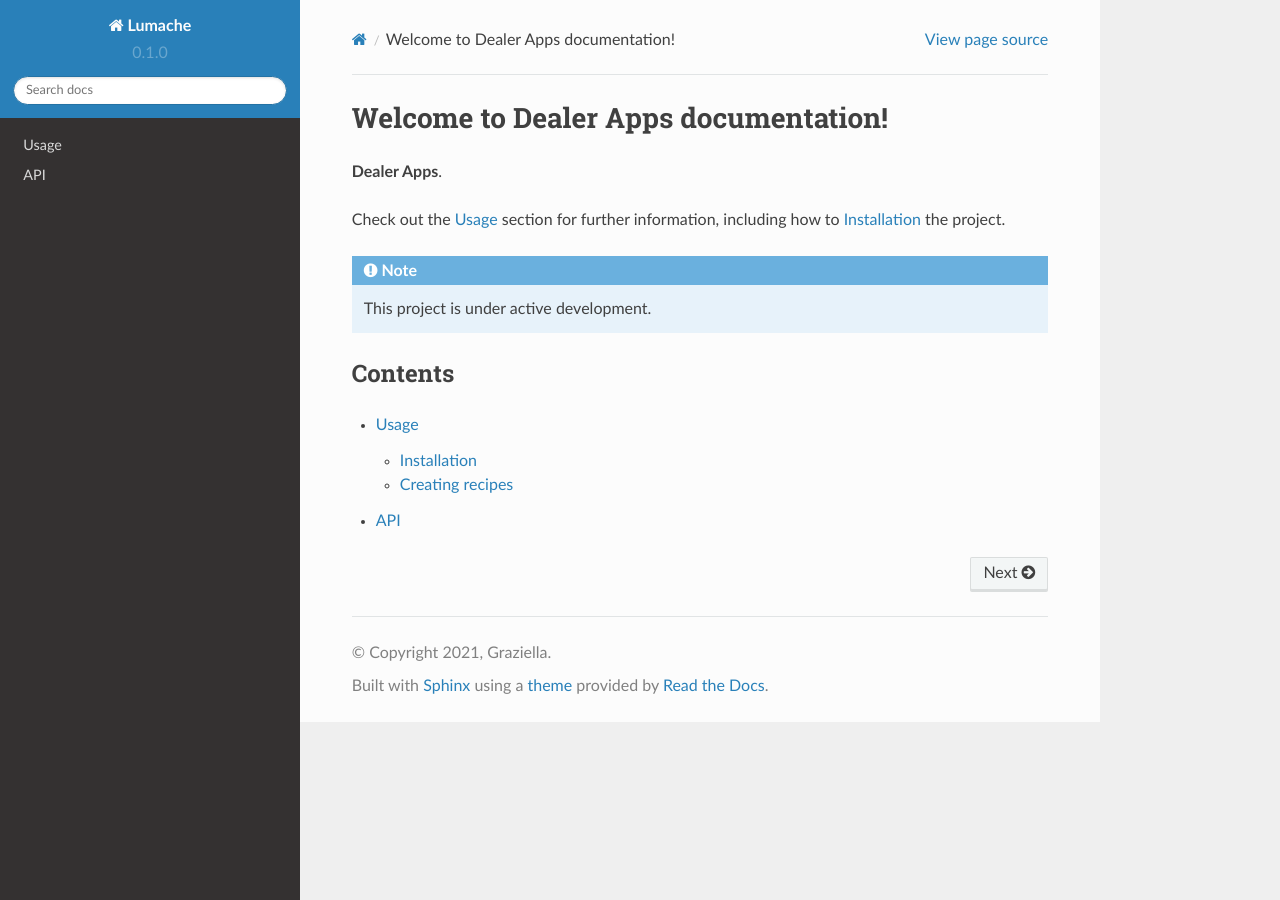
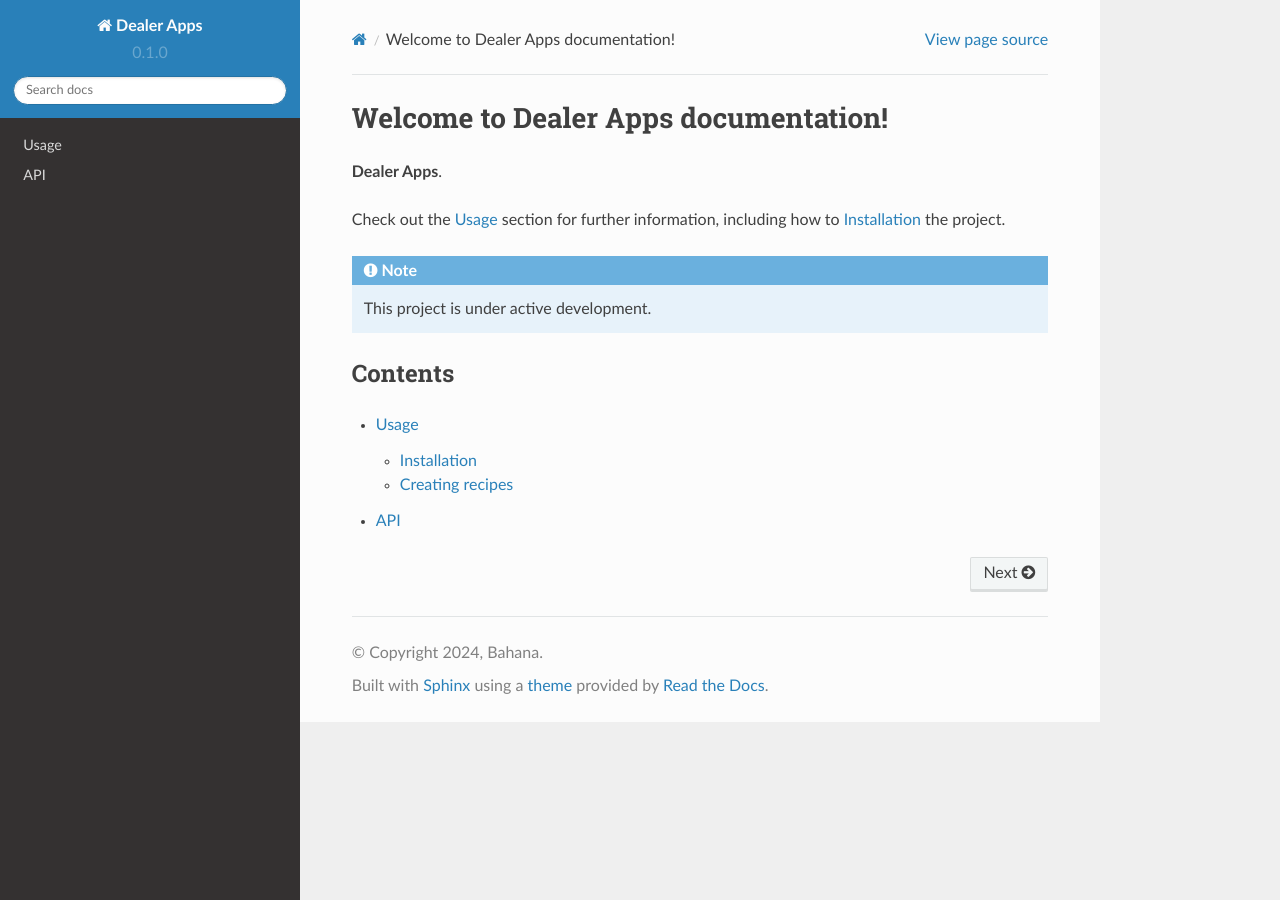
Before and after one commit to arvinrasheda/dealer-docs, a Sphinx documentation site: the page built from docs/source/index.rst, in a window 1280 px wide. Built offline with Sphinx 7.4.7 and the Read the Docs theme 2.0.0, drawn with Linux system fonts in a browser that asks for light colours.

Commit message:
update: conf

```diff
--- a/docs/source/conf.py
+++ b/docs/source/conf.py
@@ -2,9 +2,9 @@
 
 # -- Project information
 
-project = 'Lumache'
-copyright = '2021, Graziella'
-author = 'Graziella'
+project = 'Dealer Apps'
+copyright = '2024, Bahana'
+author = 'Bahana'
 
 release = '0.1'
 version = '0.1.0'
```
